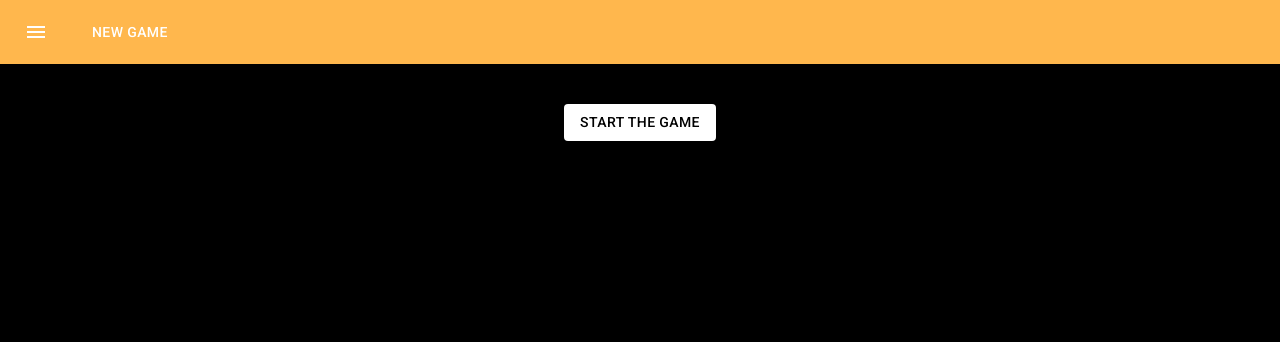
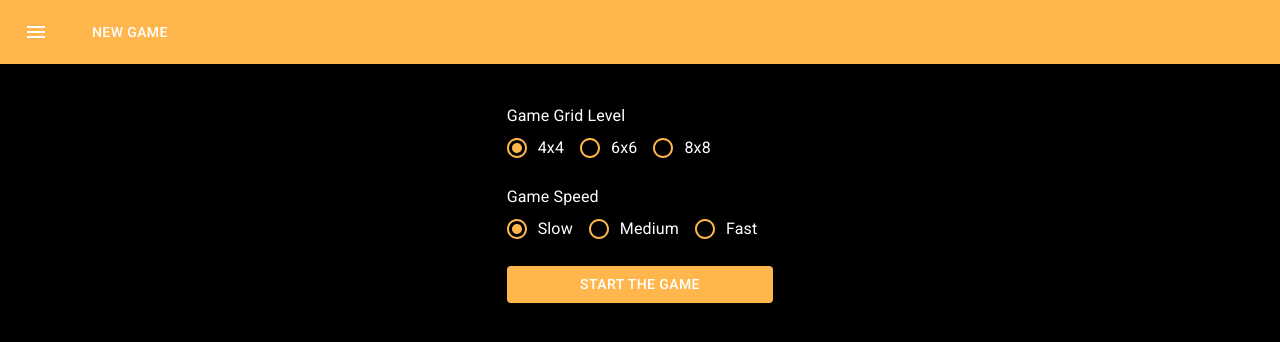
Before and after one commit to Re-boot-Coding-Bootcamp/TwinTiles, a React (Create React App) app: page / in a window 1280 px wide. Shown: the top 342 px of the page. Built offline with nearby package versions, Linux system fonts and the light colour scheme.

Commit message:
level & speed completed

```diff
--- a/src/components/StartGame.jsx
+++ b/src/components/StartGame.jsx
@@ -1,19 +1,113 @@
-import { Box, Button } from "@mui/material";
+import {
+  Box,
+  Button,
+  FormControlLabel,
+  FormLabel,
+  Radio,
+  RadioGroup,
+} from "@mui/material";
 import React, { useContext } from "react";
 import { CardDataContext } from "../context/CardDataContext";
+import { orange } from "@mui/material/colors";
+import { Levels, Speeds } from "../constants";
 
 const StartGame = () => {
-  const { handleStartGame } = useContext(CardDataContext);
+  const {
+    handleStartGame,
+    level,
+    speed,
+    handleLevelChange: setLevel,
+    setSpeed,
+  } = useContext(CardDataContext);
 
   return (
-    <Box id="start-game-container">
+    <Box
+      id="start-game-container"
+      sx={{
+        display: "flex",
+        flexDirection: "column",
+        gap: 2,
+      }}
+    >
+      <Box id="level-container">
+        <FormLabel id="levels-buttons-group-label" sx={{ color: "white" }}>
+          Game Grid Level
+        </FormLabel>
+        <RadioGroup
+          row
+          aria-labelledby="levels-buttons-group-label"
+          name="levels-buttons-group"
+          sx={{
+            color: "white",
+          }}
+          value={level}
+        >
+          <FormControlLabel
+            value={Levels["4x4"]}
+            control={
+              <Radio sx={radioStyle} onClick={() => setLevel(Levels["4x4"])} />
+            }
+            label="4x4"
+          />
+          <FormControlLabel
+            value={Levels["6x6"]}
+            control={
+              <Radio sx={radioStyle} onClick={() => setLevel(Levels["6x6"])} />
+            }
+            label="6x6"
+          />
+          <FormControlLabel
+            value={Levels["8x8"]}
+            control={
+              <Radio sx={radioStyle} onClick={() => setLevel(Levels["8x8"])} />
+            }
+            label="8x8"
+          />
+        </RadioGroup>
+      </Box>
+      <Box id="speed-container">
+        <FormLabel id="speed-buttons-group-label" sx={{ color: "white" }}>
+          Game Speed
+        </FormLabel>
+        <RadioGroup
+          row
+          aria-labelledby="speed-buttons-group-label"
+          name="speed-buttons-group"
+          sx={{
+            color: "white",
+          }}
+          value={speed}
+        >
+          <FormControlLabel
+            value={Speeds.slow}
+            control={
+              <Radio sx={radioStyle} onClick={() => setSpeed(Speeds.slow)} />
+            }
+            label="Slow"
+          />
+          <FormControlLabel
+            value={Speeds.medium}
+            control={
+              <Radio sx={radioStyle} onClick={() => setSpeed(Speeds.medium)} />
+            }
+            label="Medium"
+          />
+          <FormControlLabel
+            value={Speeds.fast}
+            control={
+              <Radio sx={radioStyle} onClick={() => setSpeed(Speeds.fast)} />
+            }
+            label="Fast"
+          />
+        </RadioGroup>
+      </Box>
       <Button
         variant="contained"
         sx={{
-          bgcolor: "white",
-          color: "black",
+          bgcolor: orange[300],
+          color: "white",
           "&:hover": {
-            bgcolor: "lightgray",
+            bgcolor: orange[200],
           },
         }}
         onClick={handleStartGame}
@@ -25,3 +119,10 @@ const StartGame = () => {
 };
 
 export { StartGame };
+
+const radioStyle = {
+  color: orange[300],
+  "&.Mui-checked": {
+    color: orange[300],
+  },
+};
--- /dev/null
+++ b/src/constants/index.js
@@ -0,0 +1,13 @@
+const Levels = {
+  "4x4": 16,
+  "6x6": 36,
+  "8x8": 64,
+};
+
+const Speeds = {
+  fast: 250,
+  medium: 500,
+  slow: 1000,
+};
+
+export { Levels, Speeds };
--- a/src/context/CardDataContext.jsx
+++ b/src/context/CardDataContext.jsx
@@ -1,13 +1,16 @@
 import { createContext, useState } from "react";
 import { generateCardData } from "../utils";
+import { Levels, Speeds } from "../constants";
 
 const CardDataContext = createContext();
 
 const CardDataContextProvider = ({ children }) => {
   const [gameStarted, setGameStarted] = useState(false);
 
-  const numberOfCards = 36;
-  const [cardData, setCardData] = useState(generateCardData(numberOfCards));
+  const [level, setLevel] = useState(Levels["4x4"]);
+  const [speed, setSpeed] = useState(Speeds.slow);
+
+  const [cardData, setCardData] = useState(generateCardData(level));
   const [flippedCard, setFlippedCard] = useState(null);
 
   const handleStartGame = () => {
@@ -16,7 +19,7 @@ const CardDataContextProvider = ({ children }) => {
 
   const handleNewGame = () => {
     setGameStarted(false);
-    const newCardData = generateCardData(numberOfCards);
+    const newCardData = generateCardData(level);
     setCardData(newCardData);
     setFlippedCard(null);
   };
@@ -71,7 +74,7 @@ const CardDataContextProvider = ({ children }) => {
 
       setTimeout(() => {
         setCardData(updatedCardData);
-      }, 1000);
+      }, speed);
     } else {
       // no match
       // reset the data back to original
@@ -84,18 +87,28 @@ const CardDataContextProvider = ({ children }) => {
 
       setTimeout(() => {
         setCardData(updatedCardData);
-      }, 1000);
+      }, speed);
     }
     // rest
     setFlippedCard(null);
+  };
+
+  const handleLevelChange = (newLevel) => {
+    setLevel(newLevel);
+    const newCardData = generateCardData(newLevel);
+    setCardData(newCardData);
   };
 
   return (
     <CardDataContext.Provider
       value={{
         gameStarted,
-        numberOfCards,
+        numberOfCards: level,
         cardData,
+        level,
+        speed,
+        handleLevelChange,
+        setSpeed,
         handleStartGame,
         handleNewGame,
         handleCardClick,
```
